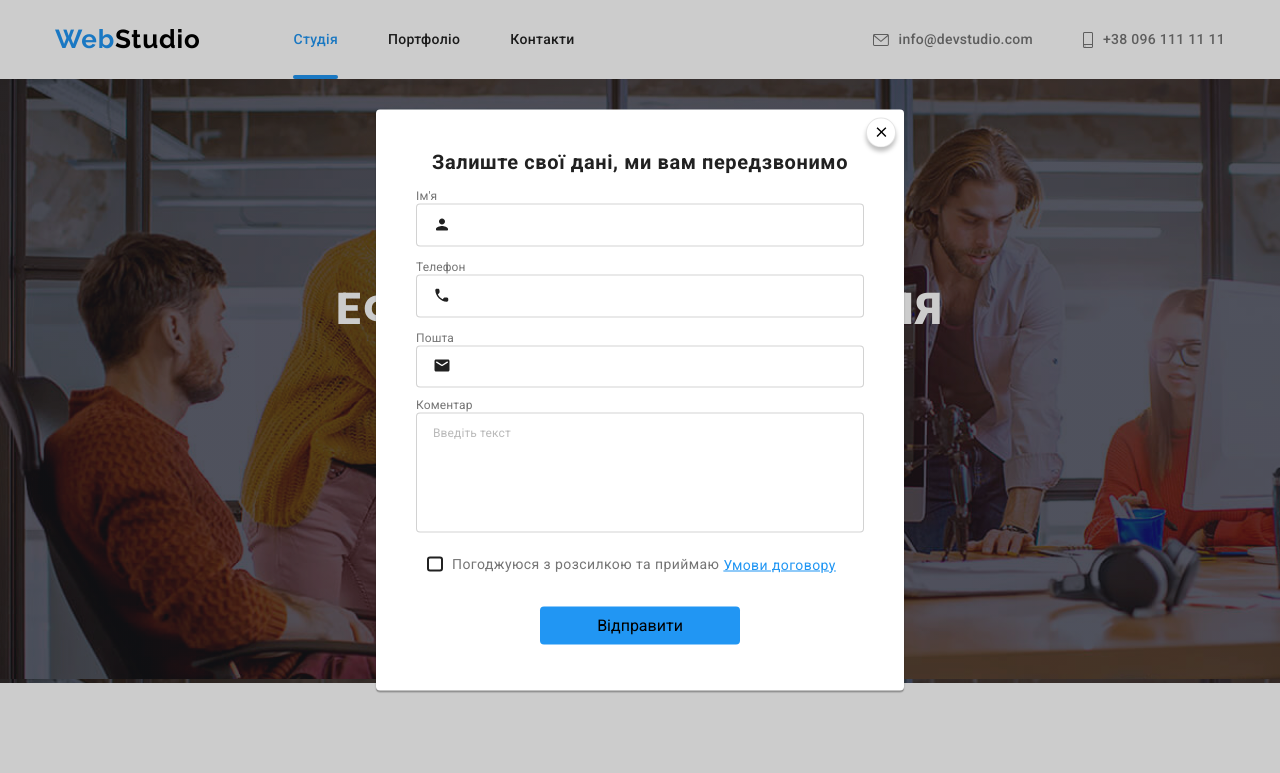
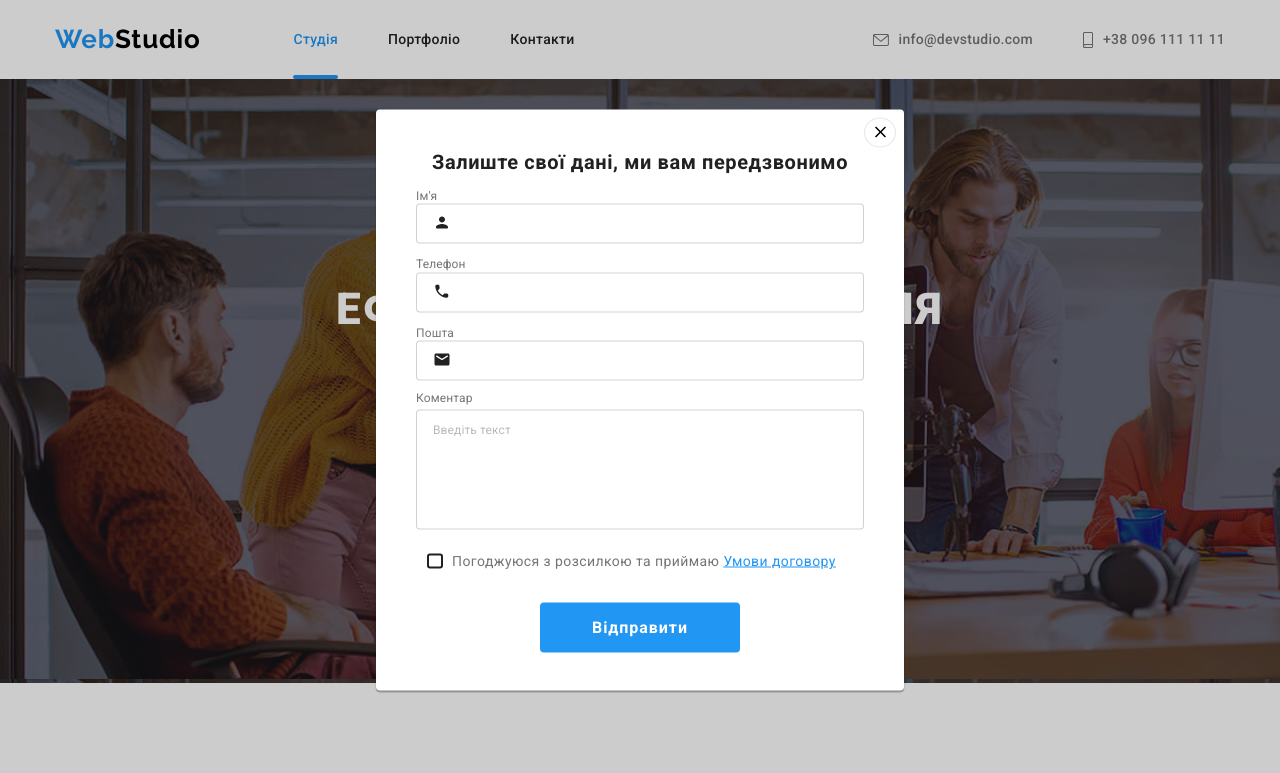
Before and after one commit to VladFominov/goit-markup-hw-06, a plain HTML site: page index.html in a window 1280 px wide. Both pictures are taken after a click on the button "Замовити послугу". Shown: the top 773 px of the page. Drawn offline with nearby package versions, Linux system fonts and the light colour scheme.

Commit message:
ДЗ№6 другі правки
внес правки в стилі кнопок

```diff
--- a/CSS/styles.css
+++ b/CSS/styles.css
@@ -171,9 +171,6 @@ body {
 
 /* псевдоелемент для іконки envelope */
 
-
-
-
 /* <!-- Секція основного заголовку --> */
 /* Герой */
 .hero {
@@ -185,7 +182,6 @@ body {
         rgba(47, 48, 58, 0.4),
     rgba(47, 48, 58, 0.4)),
     url("../images/hero.png");
-
 }
 
 h1,
@@ -276,12 +272,10 @@ ul {
     display: flex;
     justify-content: center;
     align-items: center;
-    width: 30px;
     height: 30px;
     border-radius: 50%;
     border: 1px solid #0000001A;
     background-color: #fff;
-    box-shadow: 0px 4px 4px rgba(0, 0, 0, 0.25);
     cursor: pointer;
 }
 
@@ -290,8 +284,8 @@ ul {
     align-items: center;
 }
 
-.close-svg:hover,
-.close-svg:focus {
+.btn-close:hover > .close-svg,
+.close-svg:focus > .close-svg {
     fill: #2196F3;
     transition: fill 250ms cubic-bezier(0.4, 0, 0.2, 1);
 }
@@ -325,6 +319,8 @@ ul {
     line-height: 1.2;
     letter-spacing: 0.01em;
 
+    margin-bottom: 4px;
+
     color: #757575;
 }
 
@@ -332,6 +328,7 @@ ul {
     position: relative;
     padding: 11px 12px 11px 42px;
     cursor: pointer;
+    height: 40px;
 
 }
 
@@ -433,7 +430,14 @@ ul {
 
 .btn-form {
     background-color: var(--accent-color);
+    width: 200px;
+    height: 50px;
     min-width: 200px;
+    font-weight: 700;
+    font-size: 16px;
+    line-height: 1.9;
+    letter-spacing: 0.06em;
+    color: #FFFFFF;
     padding: 10px 52px;
 
     border-radius: 4px;
@@ -839,6 +843,7 @@ ul {
     background-color: #2F303A;
     height: 50px;
     width: 358px;
+
 }
 
 .subscribe-btn {
@@ -846,6 +851,10 @@ ul {
     color: #FFFFFF;
     width: 200px;
     height: 50px;
+    font-weight: 700;
+    font-size: 16px;
+    line-height: 1.9;
+    letter-spacing: 0.06em;
     padding: 10px 28px;
     box-shadow: 0px 4px 4px rgba(0, 0, 0, 0.15);
     border: none;
--- a/index.html
+++ b/index.html
@@ -20,7 +20,7 @@
         </a>
     <ul class="site-nav item">
         <li class="item"><a class="link current" href="#">Студія</a></li>
-        <li class="item"><a class="link" href="./portfolio.html" class="link">Портфоліо</a></li>
+        <li class="item"><a class="link" href="./portfolio.html">Портфоліо</a></li>
         <li class="item"><a class="link" href="#">Контакти</a></li>
     </ul>
     </nav>
@@ -328,8 +328,8 @@
     <!-- початок блок subscribe-footer  -->
     <div class="subscribe-footer">
         <p class="subscribe-text">Підпишіться на розсилку</p>
-        <input class="subscribe-input" type="text" name="email" placeholder="E-mail">
-        <button class="subscribe-btn" type="submit" width="200px">
+        <input class="subscribe-input" type="text" name="email" placeholder="E-mail" style="color: white;">
+        <button class="subscribe-btn" type="submit">
             Підписатися
         <svg class="subscribe-icon" width="24px" height="24px">
             <use href="./images/icons/symbol-defs.svg#icon-send"></use>
@@ -367,7 +367,7 @@
 
         <div class="form-group">
             <label class="modal-label" for="user_mail">Пошта</label>
-            <input class="modal-input" type="mail" name="mail" id="user_mail">
+            <input class="modal-input" type="email" name="mail" id="user_mail">
             <svg class="icon-modal" width="18px" height="18px">
                 <use href="./images/icons/symbol-defs.svg#icon-email"></use>
             </svg>
@@ -388,7 +388,7 @@
 <a class="checkbox-link" href="#">Умови договору</a>
 </div>
 
-    <button class="btn-form" type="submit" width="200px" height="50px">Відправити</button>
+    <button class="btn-form" type="submit">Відправити</button>
 
 
     </div>
```
Also changed, not shown: portfolio.html (+2 -2 lines).
